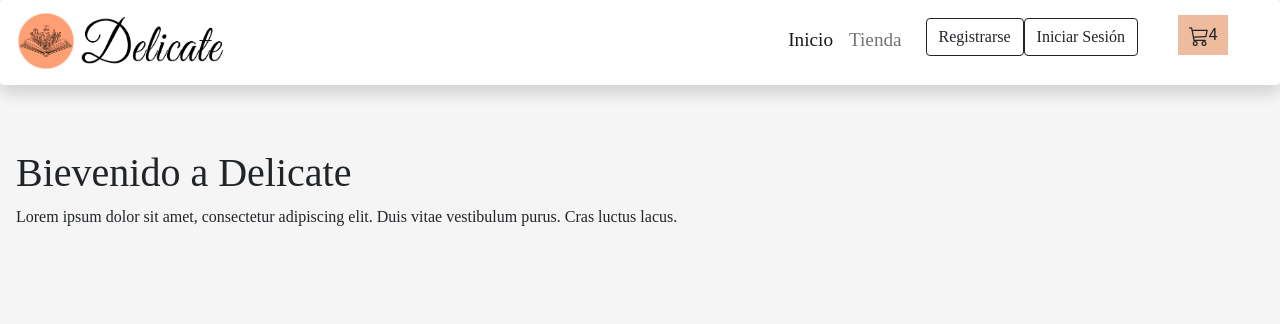
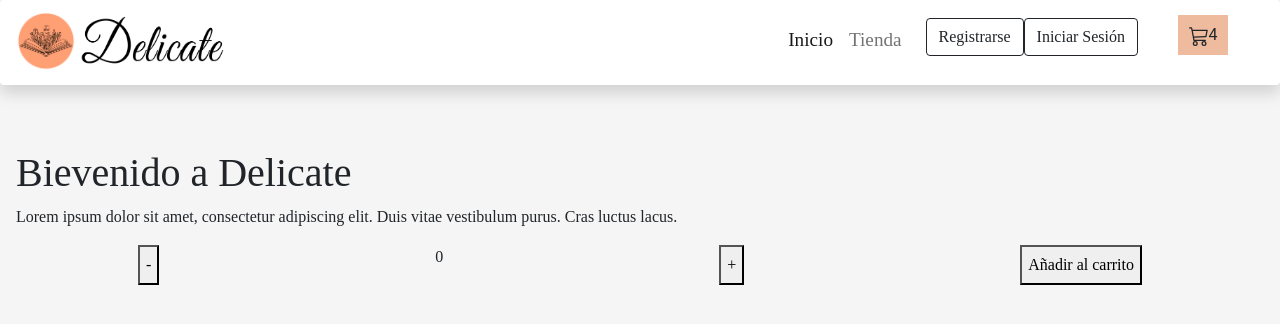
Before and after one commit to martina-beauvais/my-app-reactjs, a React (Create React App) app: page / in a window 1280 px wide. Shown: the top 324 px of the page. Built offline with nearby package versions, Linux system fonts and the light colour scheme.

Commit message:
Item Count listo

```diff
--- a/src/app/style.css
+++ b/src/app/style.css
@@ -60,3 +60,8 @@ body{
     font-family: 'BIZ UDPMincho', serif;
 
 }
+.contador{
+    display: flex;
+    flex-direction: row;
+    justify-content: space-around;
+}
--- /dev/null
+++ b/src/components/ItemCount.js
@@ -0,0 +1,26 @@
+import React from 'react';
+import { useState } from 'react';
+
+const ItemCount = ({stock, valorInicial = 0,onAdd}) => {
+    const [valor, setValor] = useState(valorInicial);
+
+    return (
+        <>
+        <div className='contador'>
+            <button onClick={() => {
+                valor > valorInicial ? setValor(valor - 1) : setValor(valorInicial)}}>
+                -
+            </button>
+            <p> {valor} </p>
+            <button onClick={() => {
+                valor < stock ? setValor(valor + 1) : setValor(stock)}}>
+                +
+            </button>
+            <button onClick={() => onAdd(valor)}>
+                Añadir al carrito
+            </button>
+        </div>
+        </>
+    )
+}
+export default ItemCount
--- a/src/components/ItemListContainer.js
+++ b/src/components/ItemListContainer.js
@@ -1,17 +1,22 @@
 import React from 'react'
+import ItemCount from './ItemCount'
 
 const ItemListContainer = ({greeting,description}) => {
     return (
-    <div class="row">
-        <div class="col-sm-7">
-            <div class="card-banner">
-                <div class="card-body">
-                    <h1 class="card-title">{greeting}</h1>
-                    <p class="card-text">{description}</p>
+        <>
+    <div className="row">
+        <div className="col-sm-7">
+            <div className="card-banner">
+                <div className="card-body">
+                    <h1 className="card-title">{greeting}</h1>
+                    <p className="card-text">{description}</p>
                 </div>
             </div>
         </div>
     </div>
+    <ItemCount stock='10' onAdd={ (valor) => alert(`Se han añadido ${valor} productos`)}/>
+    </>
+
     )
 }
 
--- a/src/components/NavBar.js
+++ b/src/components/NavBar.js
@@ -1,6 +1,7 @@
 import fotoLogo from '../assets/logo-dark (1).png';
 import fotoName from '../assets/delicate.png';
 import CartWidget from './CartWidget.js';
+import ItemCount from './ItemCount';
 
 const NavBar = () => {
     return (
@@ -15,7 +16,7 @@ const NavBar = () => {
                     <button className="navbar-toggler" type="button" data-bs-toggle="offcanvas" data-bs-target="#offcanvasNavbar" aria-controls="offcanvasNavbar">
                         <span className="navbar-toggler-icon"></span>
                     </button>
-                    <div className="offcanvas offcanvas-end" tabindex="-1" id="offcanvasNavbar" aria-labelledby="offcanvasNavbarLabel">
+                    <div className="offcanvas offcanvas-end" tabIndex="-1" id="offcanvasNavbar" aria-labelledby="offcanvasNavbarLabel">
                         <div className="offcanvas-header">
                             <h5 className="offcanvas-title" id="offcanvasNavbarLabel">
                                 <a className="nav__enlace" href="#">
```
